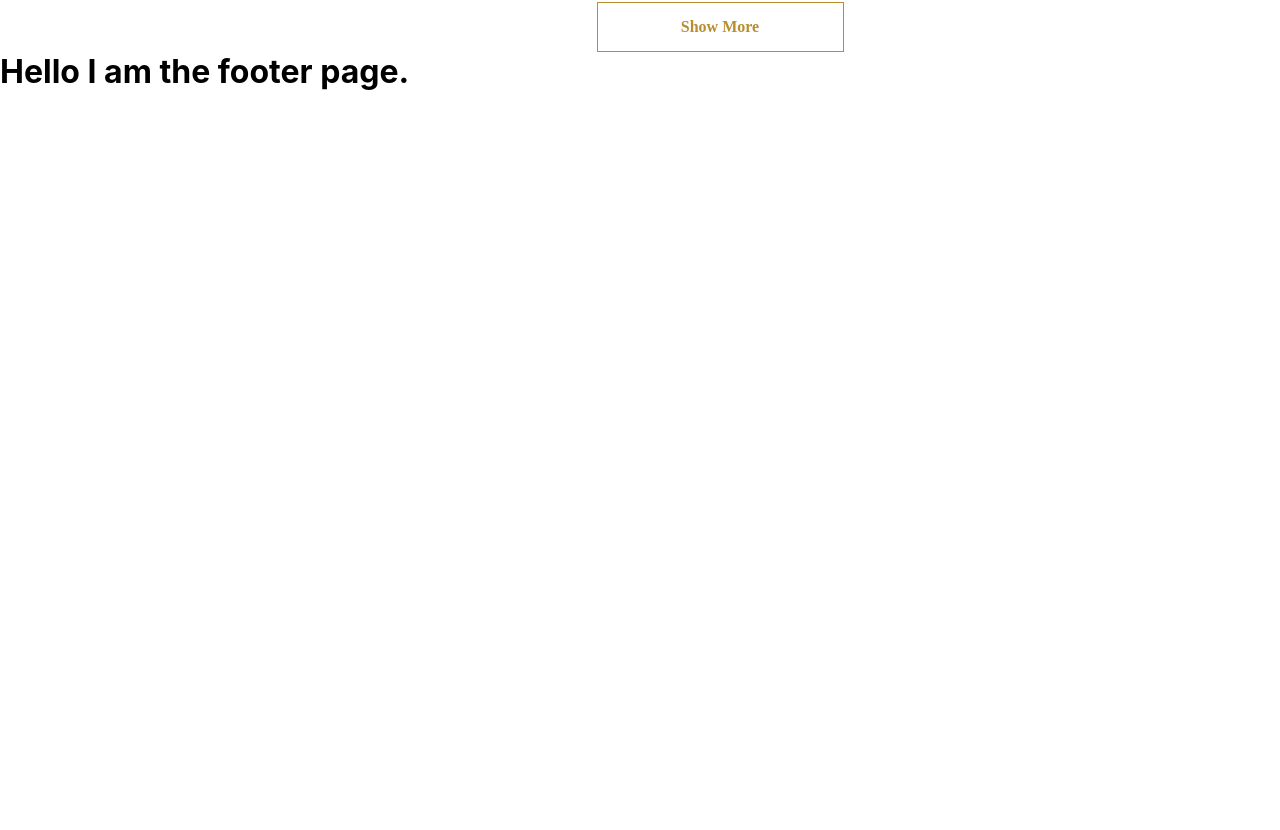
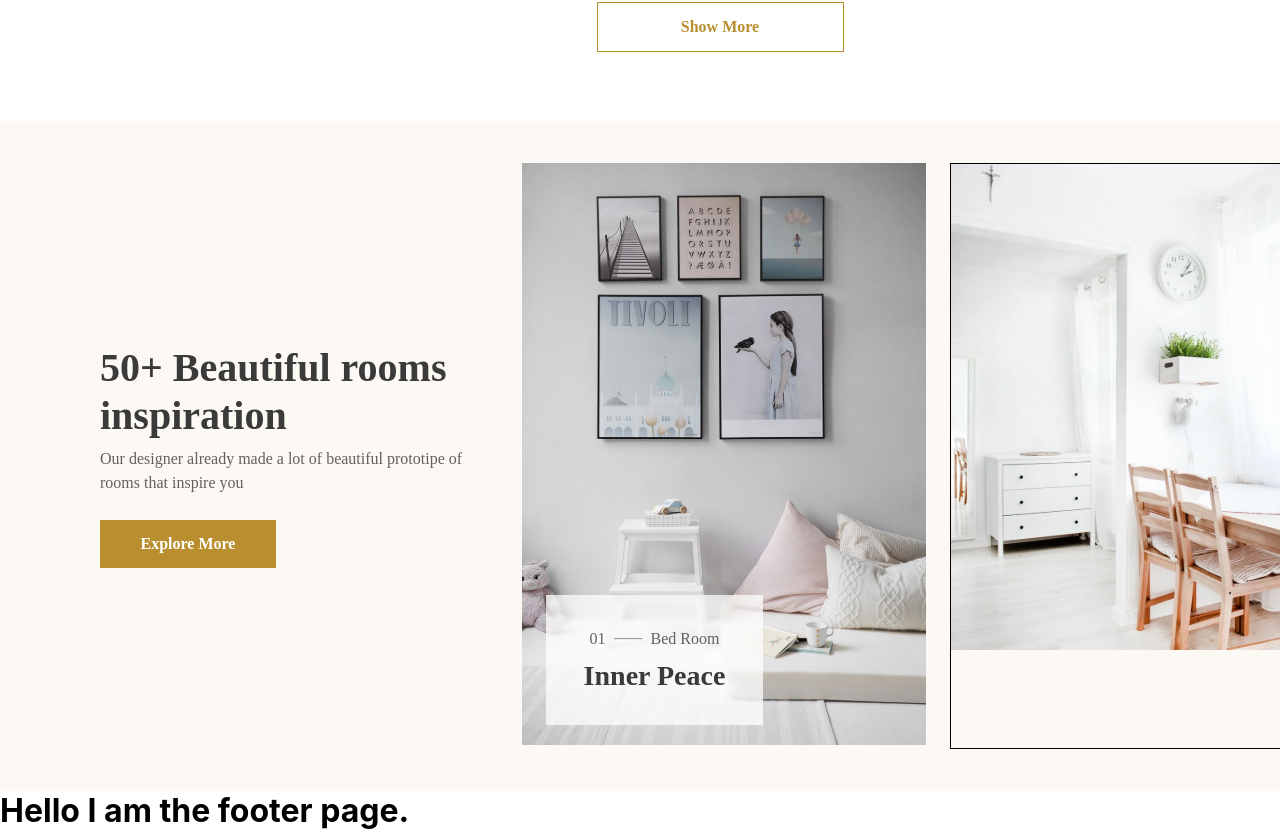
Before and after one commit to hiabed/myReactProject, a React (Vite) app: page / in a window 1280 px wide. Shown: the part 2580-3410 px from the top of the page. Before the commit the page ends 2671 px from the top, so only its background shows below. Built offline with nearby package versions, Linux system fonts and the light colour scheme.

Commit message:
exploremore component ongoing

```diff
--- /dev/null
+++ b/src/ExploreMore.jsx
@@ -0,0 +1,142 @@
+const parentStyle = {
+    display: "flex",
+    width: "1440px",
+    height: "670px",
+    // border: "1px solid black",
+    marginTop: "69px",
+    backgroundColor: "#FCF8F3",
+    alignItems: "center",
+};
+
+const exploreStyle = {
+    marginLeft: "100px",
+    display: "flex",
+    flexDirection: "column",
+    // border: "1px solid black",
+    width: "422px",
+    height: "100%",
+    justifyContent: "center",
+}
+
+const h2Style = {
+    width: "422px",
+    color: "#3A3A3A",
+    fontFamily: "Poppins",
+    fontSize: "40px",
+    fontStyle: "normal",
+    fontWeight: "700",
+    lineHeight: "120%",
+}
+
+const pStyle = {
+    width: "368px",
+    color: "#616161",
+    fontFamily: "Poppins",
+    fontSize: "16px",
+    fontStyle: "normal",
+    fontWeight: "500",
+    lineHeight: "150%",
+    marginTop: "7px",
+}
+
+const buttonStyle = {
+    border: "none",
+    width: "176px",
+    height: "48px",
+    backgroundColor: '#B88E2F',
+    cursor: "pointer",
+    color: "#FFF",
+    fontFamily: "Poppins",
+    fontSize: "16px",
+    fontStyle: "normal",
+    fontWeight: "600",
+    lineHeight: "150%",
+    marginTop: "25px",
+};
+
+const imgStyle = {
+    width: "404px",
+    height: "582px",
+}
+
+const innerPeaceStyle = {
+    display: "flex",
+    gap: "24px",
+}
+
+const description = {
+    display: "flex",
+    alignItems: "center",
+    gap: "8px",
+    color: "#616161",
+}
+
+const inner = {
+    color: "#3A3A3A",
+    fontFamily: "Poppins",
+    fontSize: "28px",
+    fontStyle: "normal",
+    fontWeight: "600",
+    lineHeight: "120%",
+}
+
+const para = {
+    color: "#616161",
+    fontFamily: "Poppins",
+    fontSize: "16px",
+    fontStyle: "normal",
+    fontWeight: "500",
+    lineHeight: "150%",
+}
+
+const descriptionParent = {
+    display: "flex",
+    flexDirection: "column",
+    gap: "8px",
+    position: "absolute",
+    left: "24px",
+    bottom: "24px",
+    backdropFilter: "blur(1.5px)",
+    background: "rgba(255, 255, 255, 0.72)",
+    width: "217px",
+    height: "130px",
+    justifyContent: "center",
+    alignItems: "center",
+}
+
+const carouselParent = {
+    border: "1px solid black",
+}
+
+const ExploreMore = () => {
+    return (
+        <div style={parentStyle}>
+            <div style={exploreStyle} id="explore">
+                <h2 style={h2Style}>50+ Beautiful rooms inspiration</h2>
+                <p style={pStyle}>Our designer already made a lot of
+                     beautiful prototipe of rooms that inspire you</p>
+                <button style={buttonStyle}>Explore More</button>
+            </div>
+            <div style={innerPeaceStyle} id="inner-peace">
+                <div style={{position: "relative"}}>
+                    <img style={imgStyle} src="innerPeace.svg" alt="Inner Peace" />
+                    <div style={descriptionParent}>
+                        <div style={description}>
+                            <p style={para}>01</p>
+                            <hr style={{width: "27px", height: "0px"}}/>
+                            <p style={para}>Bed Room</p>
+                        </div>
+                        <div>
+                            <h3 style={inner}>Inner Peace</h3>
+                        </div>
+                    </div>
+                </div>
+                <div style={carouselParent}>
+                    <img src="Rectangle 25.svg" alt="chairs image" />
+                </div>
+            </div>
+        </div>
+    );
+}
+
+export default ExploreMore;
--- a/src/Home.jsx
+++ b/src/Home.jsx
@@ -1,6 +1,7 @@
 import Main from './Main';
 import Browse from "./Browse";
 import OurProducts from './OurProducts';
+import ExploreMore from './ExploreMore';
 import "./Home";
 
 const Home = () => {
@@ -9,6 +10,7 @@ const Home = () => {
             <Main />
             <Browse />
             <OurProducts />
+            <ExploreMore />
         </main>
     );
 }
```
Also changed, not shown: public/Rectangle 25.svg (added), public/innerPeace.svg (added).
